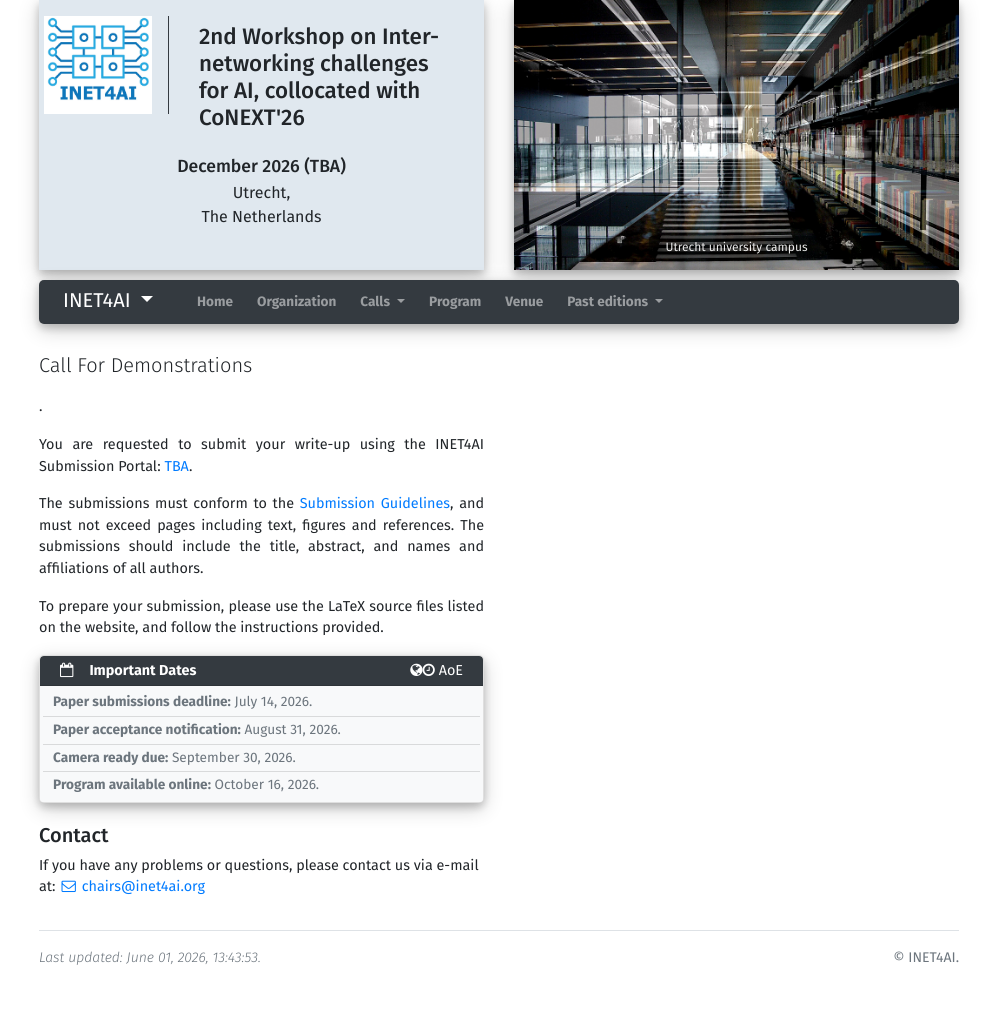
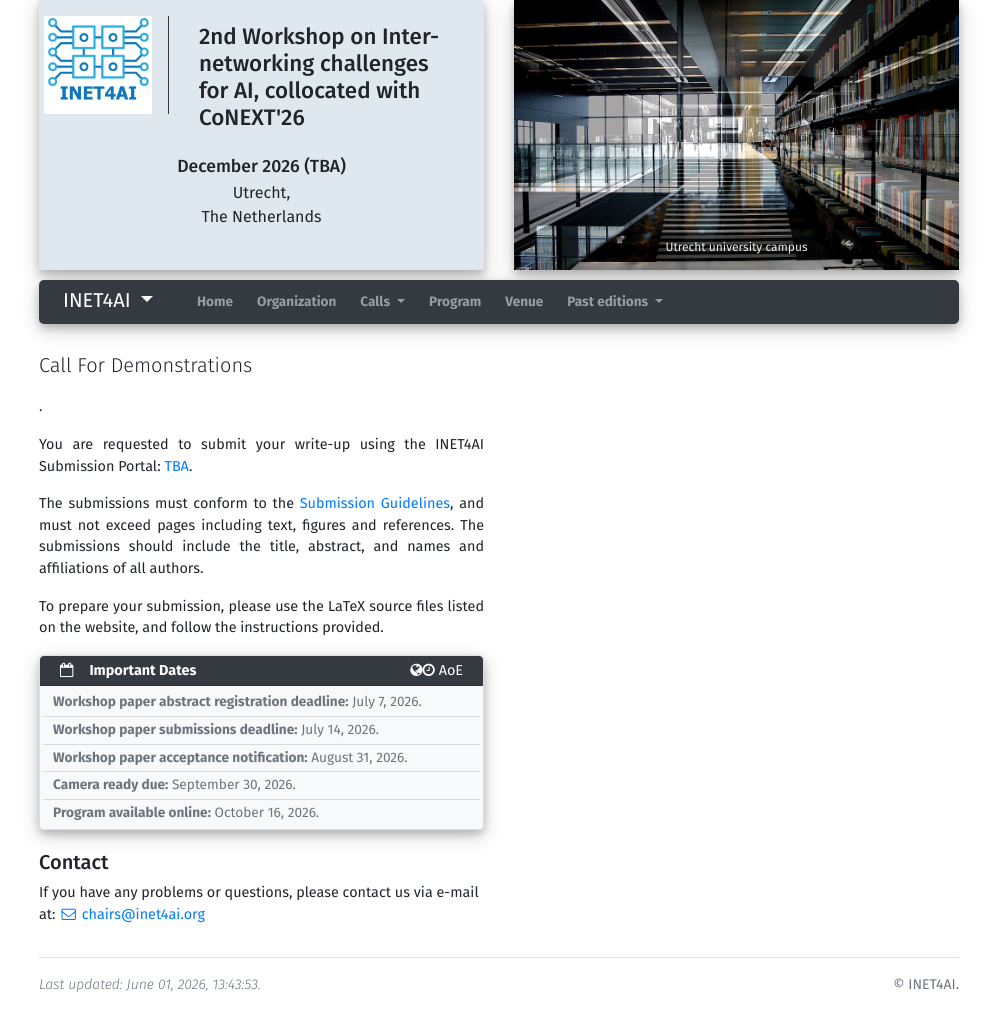
Before and after one commit to IRTF-net4AI/inet4ai, a Jekyll site: the page built from cfd.html, in a window 1280 px wide. Shown: the whole page, without its empty margins (141-1138 px from the left). Built offline with Jekyll 4.4.1, drawn with Linux system fonts in a browser that asks for light colours; before the commit the page ends 984 px from its top, so only the background shows below that.

Commit message:
Update conference deadlines for workshop papers

```diff
--- a/_data/conference.yml
+++ b/_data/conference.yml
@@ -108,12 +108,16 @@ deadlines:
 #     text: Submission deadline
 #     pass_due: True
 #     strike_through: False
+  - date: 2026-07-07
+    text: Workshop paper abstract registration deadline
+    pass_due: False
+    strike_through: False
   - date: 2026-07-14
-    text: Paper submissions deadline
+    text: Workshop paper submissions deadline
     pass_due: False
     strike_through: False
   - date: 2026-08-31
-    text: Paper acceptance notification
+    text: Workshop paper acceptance notification
     pass_due: False
     strike_through: False
   - date: 2026-09-30
```
